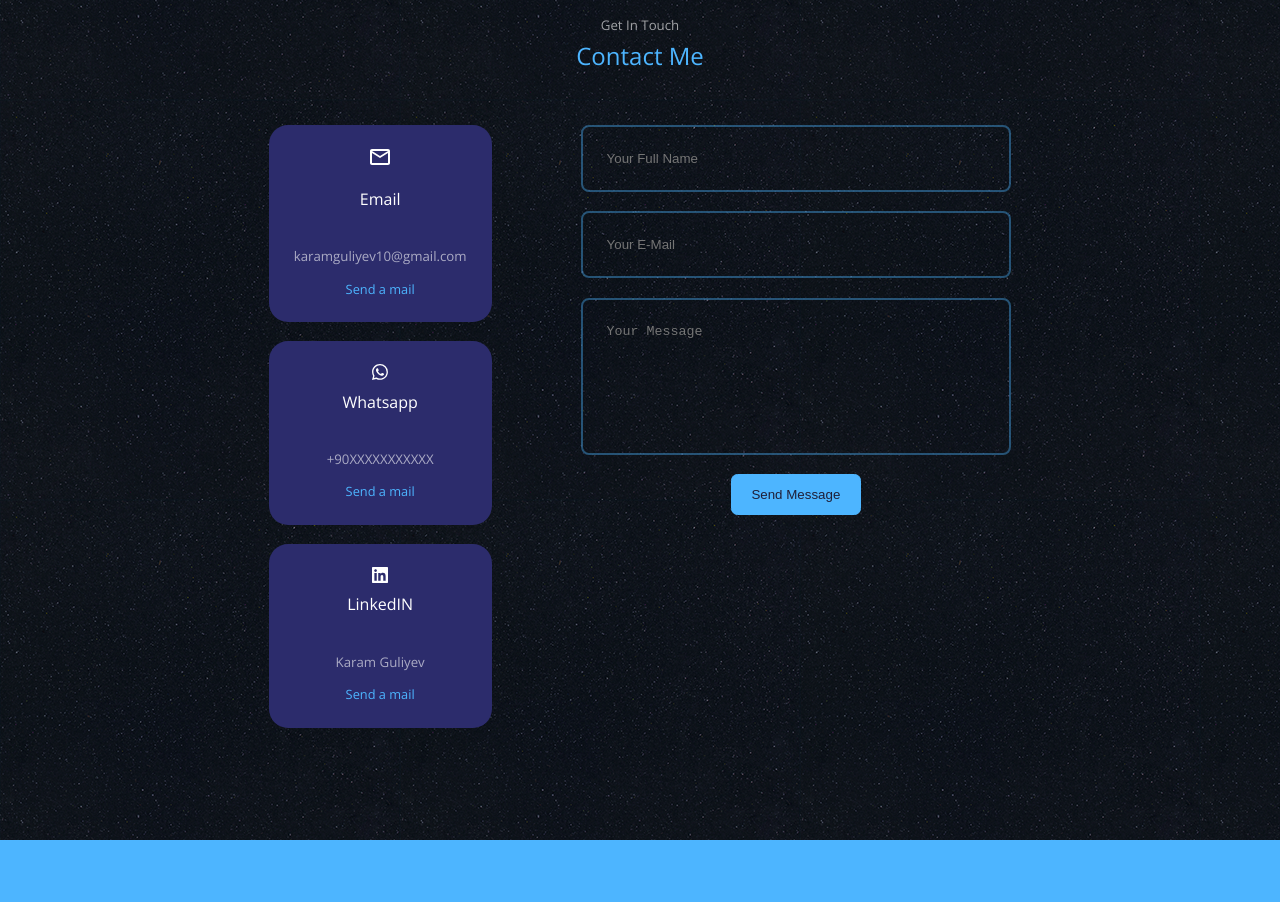
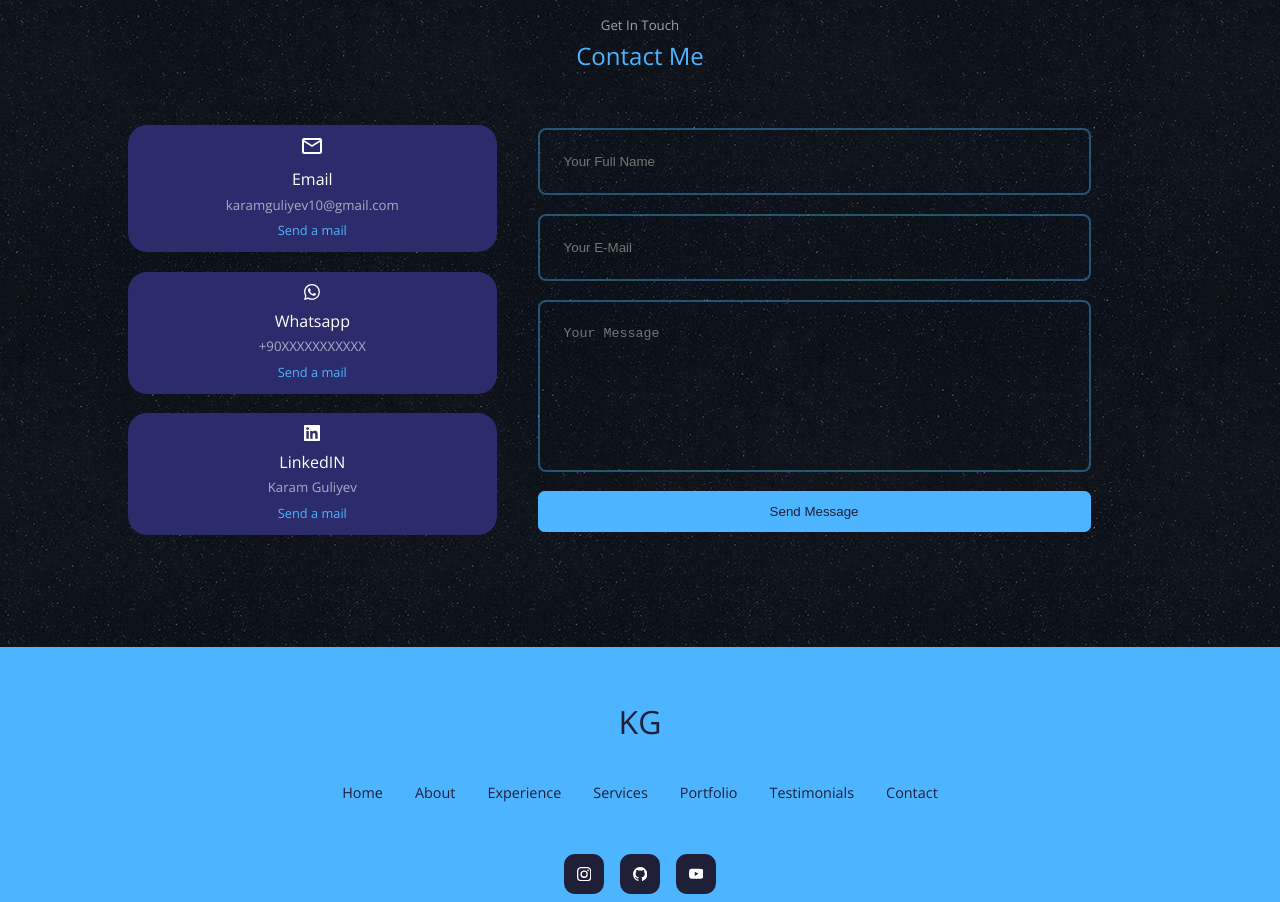
Before and after one commit to KaramGuliyev/KGPortfolio, a React (Create React App) app: page / in a window 1280 px wide. Shown: the part 4700-5602 px from the top of the page. Built offline with nearby package versions, Linux system fonts and the light colour scheme.

Commit message:
Fully Completed!

```diff
--- a/src/components/contact/Contact.jsx
+++ b/src/components/contact/Contact.jsx
@@ -46,12 +46,12 @@ const Contact = () => {
           </article>
         </div>
 
-        <form ref={form} onSubmit={sendEmail}>
+        <form ref={form} className="form" onSubmit={sendEmail}>
           <input type="text" name="name" placeholder="Your Full Name" required />
           <input type="email" name="Email" placeholder="Your E-Mail" required />
-          <textarea name="message" rows="7" placeholder="Your Message" required />
+          <textarea name="message" rows="8" placeholder="Your Message" required />
           <div className="btn-container">
-            <button type="submit" className="btn btn-primary">
+            <button type="submit" className="fw btn btn-primary">
               Send Message
             </button>
           </div>
--- a/src/components/contact/contact.css
+++ b/src/components/contact/contact.css
@@ -1,10 +1,16 @@
 .container.contact__container {
-  width: 58%;
+  width: 80%;
   display: grid;
-  grid-template-columns: 30% 58%;
-  gap: 12%;
+  grid-template-columns: 36% 54%;
+  gap: 4%;
 }
-
+.form {
+  justify-content: center;
+  align-content: center;
+}
+.fw {
+  width: 100% !important;
+}
 .contact__options {
   display: flex;
   flex-direction: column;
@@ -12,7 +18,7 @@
 }
 .contact__option {
   background: var(--color-bg-variant);
-  padding: 1.2rem;
+  padding: 0.5rem;
   border-radius: 1.2rem;
   text-align: center;
   border: 1px solid transparent;
@@ -21,6 +27,7 @@
 
 .contact__option h5 {
   color: var(--color-light);
+  padding-top: 0 !important;
 }
 
 .contact__option:hover {
@@ -30,11 +37,9 @@
 
 .contact__option-icon {
   font-size: 1.5rem;
-  margin-bottom: 0.5rem;
 }
 
 .contact__option a {
-  margin-top: 0.7rem;
   display: inline-block;
   font-size: 0.8rem;
 }
```
Also changed, not shown: src/components/portfolio/portfolio.css (indentation only).
